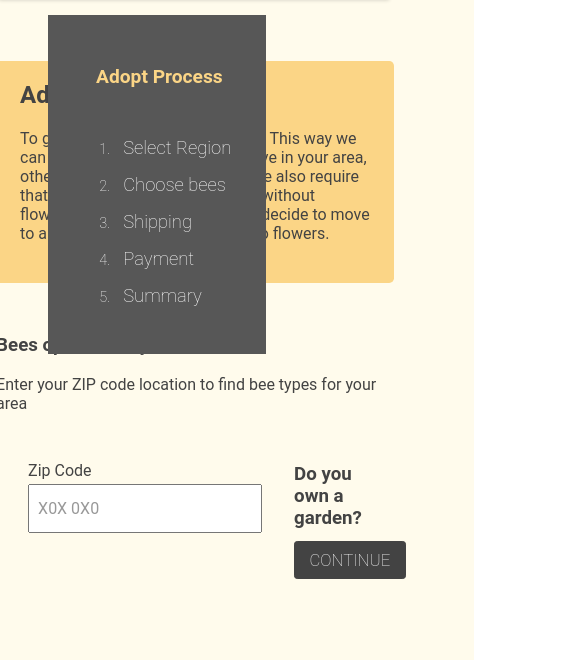
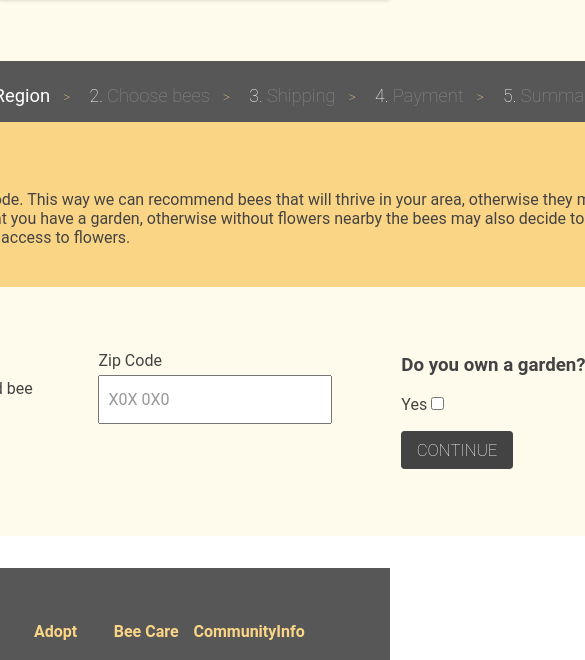
Before and after one commit to RobinGeorge1/beehaus, a plain HTML site: page adopt-region.html in a window 390 px wide. Shown: the part 145-805 px from the top of the page, 585 px wide, since content can reach past the window. Drawn offline with Linux system fonts and the light colour scheme.

Commit message:
Updated adopt progress sidebar
Fixed responsive sizing and added media query

```diff
--- a/adopt-region.html
+++ b/adopt-region.html
@@ -52,7 +52,7 @@
 					<nav class="side-nav">
 						<h4>Adopt Process</h4>
 						<ol class="number">
-							<li><a class="text-link" href="adopt-region.html">Select Region</a></li>
+							<li><a class="text-link active" href="adopt-region.html">Select Region</a></li>
 							<li><a class="text-link" href="adopt-bee-listing.html">Choose bees</a></li>
 							<li><a class="text-link" href="adopt-shipping.html">Shipping</a></li>
 							<li><a class="text-link" href="adopt-payment.html">Payment</a></li>
--- a/css/grid.css
+++ b/css/grid.css
@@ -130,20 +130,65 @@
 
 @media (max-width: 1248px) {
 	.main-wrapper {
-	margin: 0 auto;
+		margin: 0 auto;
 	}
 
 	.col3-container {
-	flex-wrap: wrap;
+		flex-wrap: wrap;
 	}
 
 	.col3 {
-	flex: 0 1 350px;
+		flex: 0 1 350px;
 	}
 
 	.col3:last-child {
 		flex: 0 1 350px;
 	}
+
+	.adopt-progress {
+		margin-bottom: initial;
+		left: 0;
+		min-height: auto;
+		position: static;
+		padding: 1rem 0 0.5rem 0;
+		align-self: stretch;;;;;
+	}
+
+	.adopt-progress .side-nav {
+		flex-direction: row;
+		white-space: nowrap;;
+	}
+
+	.adopt-progress h4 {
+		font-size: 1.1rem;
+		font-weight: 500;
+	}
+
+	.adopt-progress ol {
+		display: inline-flex;
+		padding: 0 1rem;
+		margin: 0;;;
+	}
+
+	.adopt-progress ol li::before {	/* for just a title and words */
+		font-size: 1.1rem;	/* for just a title and words */
+		width: 1.1rem;	/* for just a title and words */
+		margin-left: 0.2rem;;;;
+	}
+
+	.adopt-progress ol li::after {
+		content: '>';
+		padding-left: 0.8rem;
+		font-size: 0.9rem;
+		vertical-align: middle;
+		display: inline-block;
+		color: #FBD586;;;;;;;
+	}
+
+	.adopt-progress ol li:last-child::after {
+		content: '';
+	}
+
 }
 
 
--- a/css/main.css
+++ b/css/main.css
@@ -227,12 +227,13 @@ h4 {
 
 aside {
 	background: #575757;
-	position: absolute;
+	position: relative;
+	align-self: flex-start;
+	left: -21.5rem;
 	flex: 1;
-	left: 3rem;
-	top: 10rem;
-	min-height: 20rem;
-	padding: 0.75rem;
+	padding: 1.5rem;
+	margin-bottom: -20rem;
+	min-height: 20rem;;;;
 }
 
 .side-nav {
@@ -240,8 +241,13 @@ aside {
 	flex-direction: column;
 }
 
-.side-nav{
-	padding: 0.75rem;
+.side-nav a.active {
+	font-weight: 400;;
+}
+
+.side-nav a:not(.active) {
+	pointer-events: none;
+	opacity: 0.3;
 }
 
 .side-nav p {
@@ -251,6 +257,7 @@ aside {
 .side-nav h4 {
 	padding-left: 1.5rem;
 	font-size: 1.2rem;
+	margin: 0.5rem 0;;;
 }
 
 ol {
@@ -259,27 +266,28 @@ ol {
 
 ol.number {
   list-style: none;
-  counter-reset: li
+  counter-reset: li;
+  margin-bottom: 0;
 }
 
 ol.number li::before {
   content: counter(li) ".";
   display: inline-block;
+  font-size: 0.9rem;
+  color: white;
   width: 1.5rem;
   margin-left: -1.5rem;
-  font-size: 0.9rem;
-  color: white;
 }
 
 ol.number li {
-  counter-increment: li
+  counter-increment: li;;
 }
 
 li {
   color: white;
-  padding: .5rem .7rem;
   font-weight: lighter;
   font-size: 1.15rem;
+  padding: 0.5rem;
 }
 
 
```
